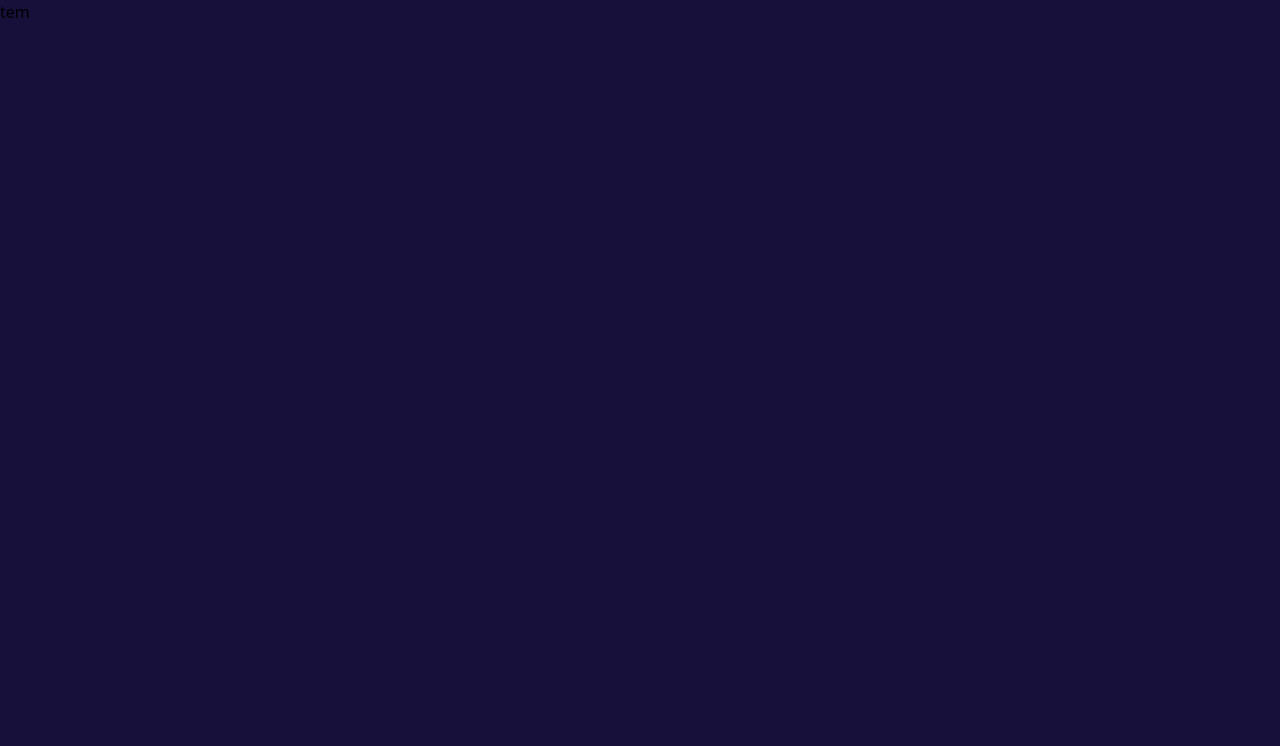
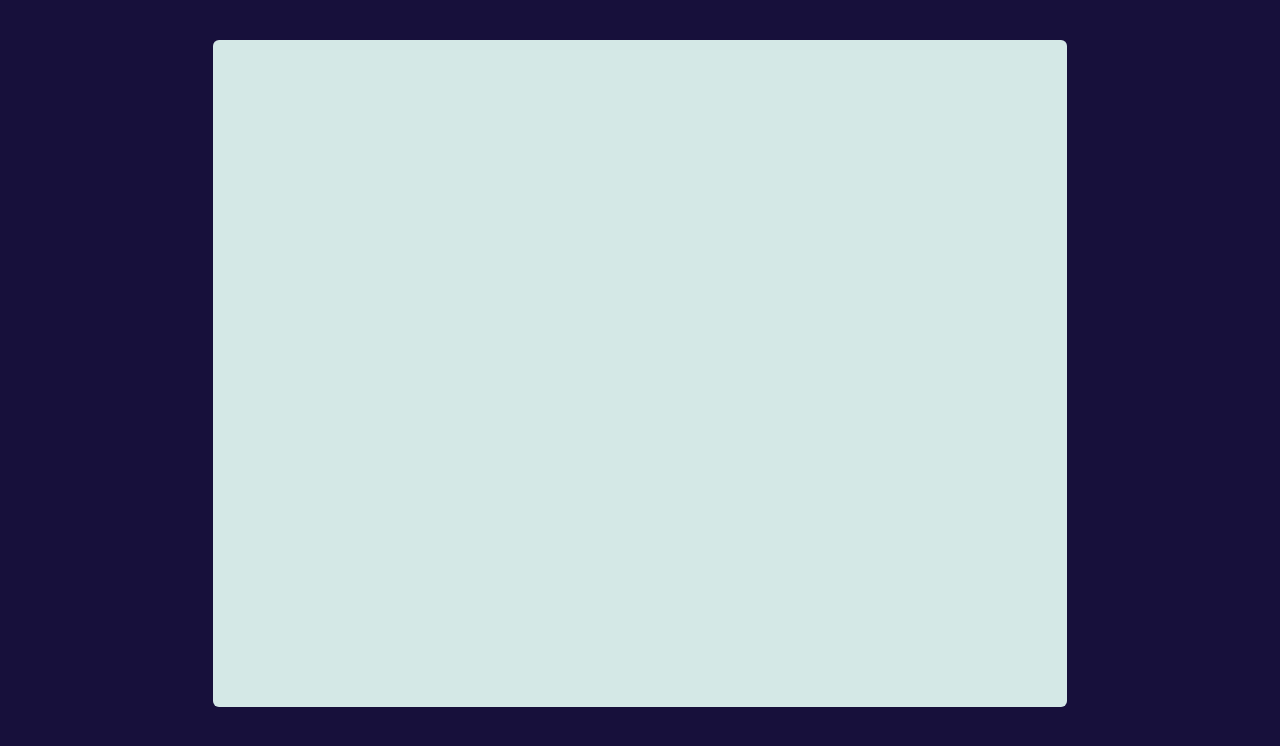
Before and after one commit to nasir-001/100-components, a Vue app: page /layout30 in a window 1280 px wide. Shown: the top 746 px of the page. Built offline with nearby package versions, Linux system fonts and the light colour scheme; the HTML template or start-up script is replaced by a standard one.

Commit message:
design and postioned the card to the component 30

```diff
--- a/src/views/Layout30.vue
+++ b/src/views/Layout30.vue
@@ -1,6 +1,8 @@
 <template>
   <div class="bg-layout30backgroundColor h-screen">
-    tem
+    <div class="bg-layout30cardColor top-10 sticky rounded-md w-4/6 h-5/6 mx-auto">
+
+    </div>
   </div>
 </template>
 <script>
```
